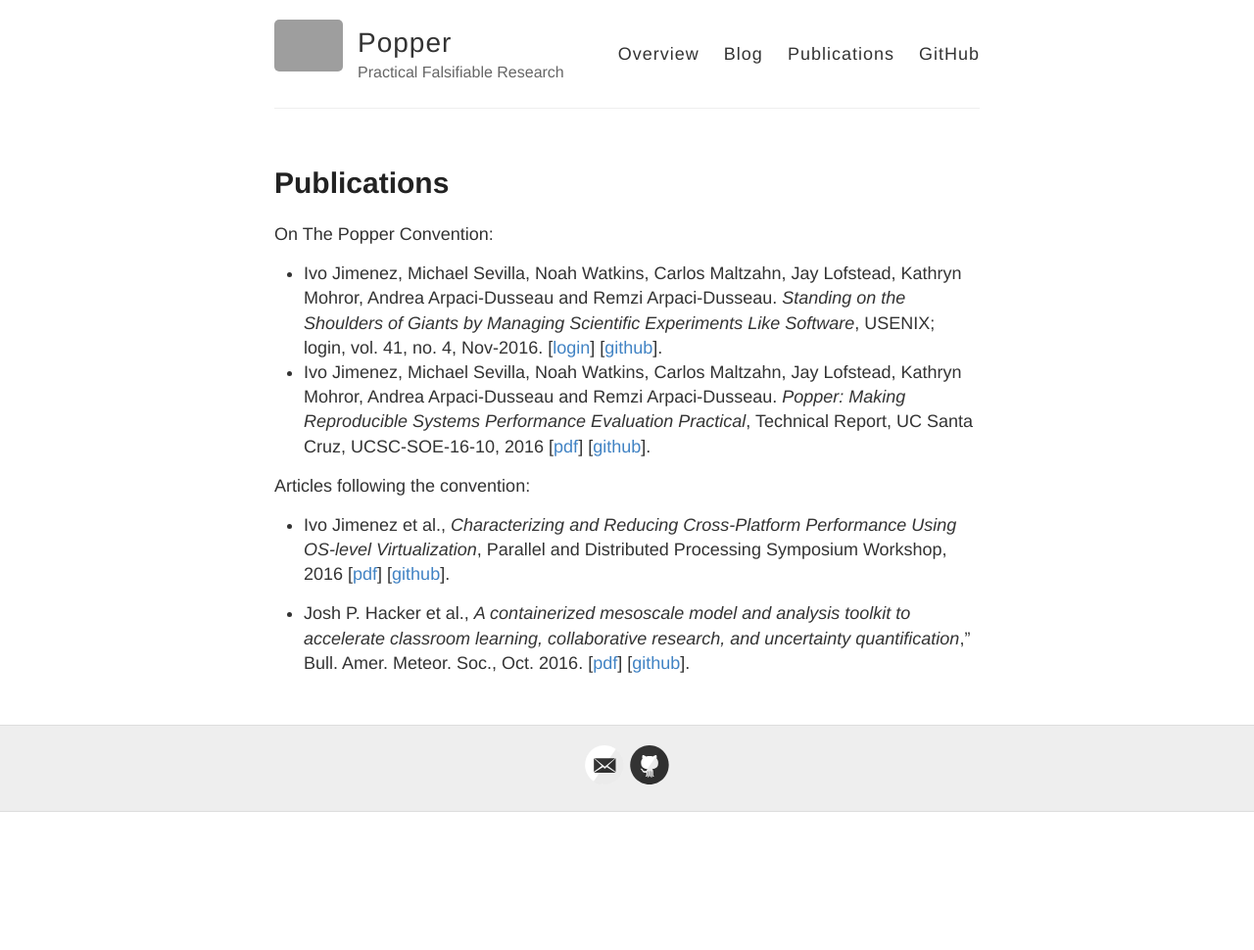
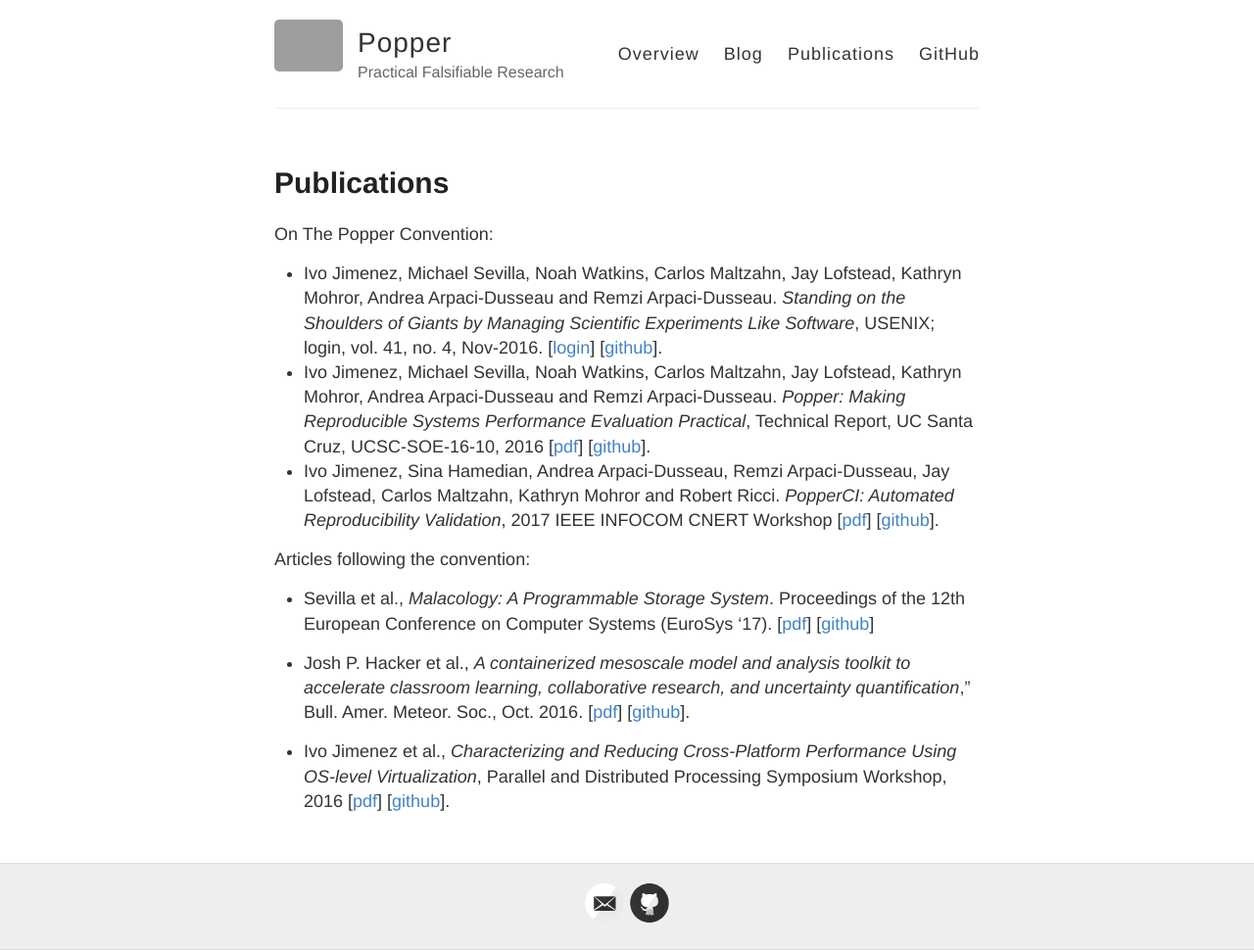
Before and after one commit to getpopper/popper, a Jekyll site: the page built from pubs.md, in a window 1280 px wide. Shown: the whole page at 98% size. Built offline with Jekyll 4.4.1, drawn with Linux system fonts in a browser that asks for light colours; before the commit the page ends 900 px from its top, so only the background shows below that; grey boxes are pictures that could not be loaded.

Commit message:
Adds new pubs

```diff
--- a/pubs.md
+++ b/pubs.md
@@ -16,26 +16,39 @@
     Arpaci-Dusseau. _Popper: Making Reproducible Systems Performance
     Evaluation Practical_, Technical Report, UC Santa Cruz,
     UCSC-SOE-16-10, 2016 \[[pdf][techreport]\] \[[github][poppergh]\].
+  * Ivo Jimenez, Sina Hamedian, Andrea Arpaci-Dusseau, Remzi
+    Arpaci-Dusseau, Jay Lofstead, Carlos Maltzahn, Kathryn Mohror and
+    Robert Ricci. _PopperCI: Automated Reproducibility Validation_,
+    2017 IEEE INFOCOM CNERT Workshop \[[pdf][cnertpdf]\]
+    \[[github][cnertgh]\].
 
 Articles following the convention:
+
+  * Sevilla et al., _Malacology: A Programmable Storage System_.
+    Proceedings of the 12th European Conference on Computer Systems
+    (EuroSys '17). \[[pdf][malacologypdf]\] \[[github][malacologygh]\]
+
+  * Josh P. Hacker et al., _A containerized mesoscale model and
+    analysis toolkit to accelerate classroom learning, collaborative
+    research, and uncertainty quantification_,” Bull. Amer. Meteor.
+    Soc., Oct. 2016. \[[pdf][bamspdf]\] \[[github][bamsgh]\].
 
   * Ivo Jimenez et al., _Characterizing and
     Reducing Cross-Platform Performance Using OS-level
     Virtualization_, Parallel and Distributed Processing Symposium
     Workshop, 2016 \[[pdf][varsyspdf]\] \[[github][varsysgh]\].
 
-  * Josh P. Hacker et al., _A containerized mesoscale model and
-    analysis toolkit to accelerate classroom learning, collaborative
-    research, and uncertainty quantification_,” Bull. Amer. Meteor.
-    Soc., Oct. 2016. \[[pdf][bamspdf]\] \[[github][bamsgh]\].
-
 
 
 [techreport]: https://github.com/systemslab/popper-paper/raw/techreport/paper/paper.pdf
-[varsyspdf]: https://www.researchgate.net/profile/Ivo_Jimenez/publication/305871840_Characterizing_and_Reducing_Cross-Platform_Performance_Variability_Using_OS-Level_Virtualization/links/57d9736008ae5f03b49a071a.pdf
+[varsyspdf]: https://github.com/ivotron/varsys16/raw/master/out/main.pdf
 [varsysgh]: https://github.com/ivotron/varsys16
 [poppergh]: https://github.com/systemslab/popper-paper/
 [login]: https://www.usenix.org/publications/login/winter-2016-vol-41-no-4/jimenez
 [poppergh-login]: https://github.com/systemslab/popper-paper/tree/login
 [bamspdf]: http://journals.ametsoc.org/doi/pdf/10.1175/BAMS-D-15-00255.1
 [bamsgh]: https://github.com/ivotron/bams-popper
+[malacologypdf]: https://github.com/michaelsevilla/malacology-popper/raw/master/paper/paper.pdf
+[malacologygh]: https://github.com/michaelsevilla/malacology-popper
+[cnertpdf]: https://github.com/systemslab/popperci-paper/raw/master/paper/paper.pdf
+[cnertgh]: https://github.com/systemslab/popperci-paper
```
